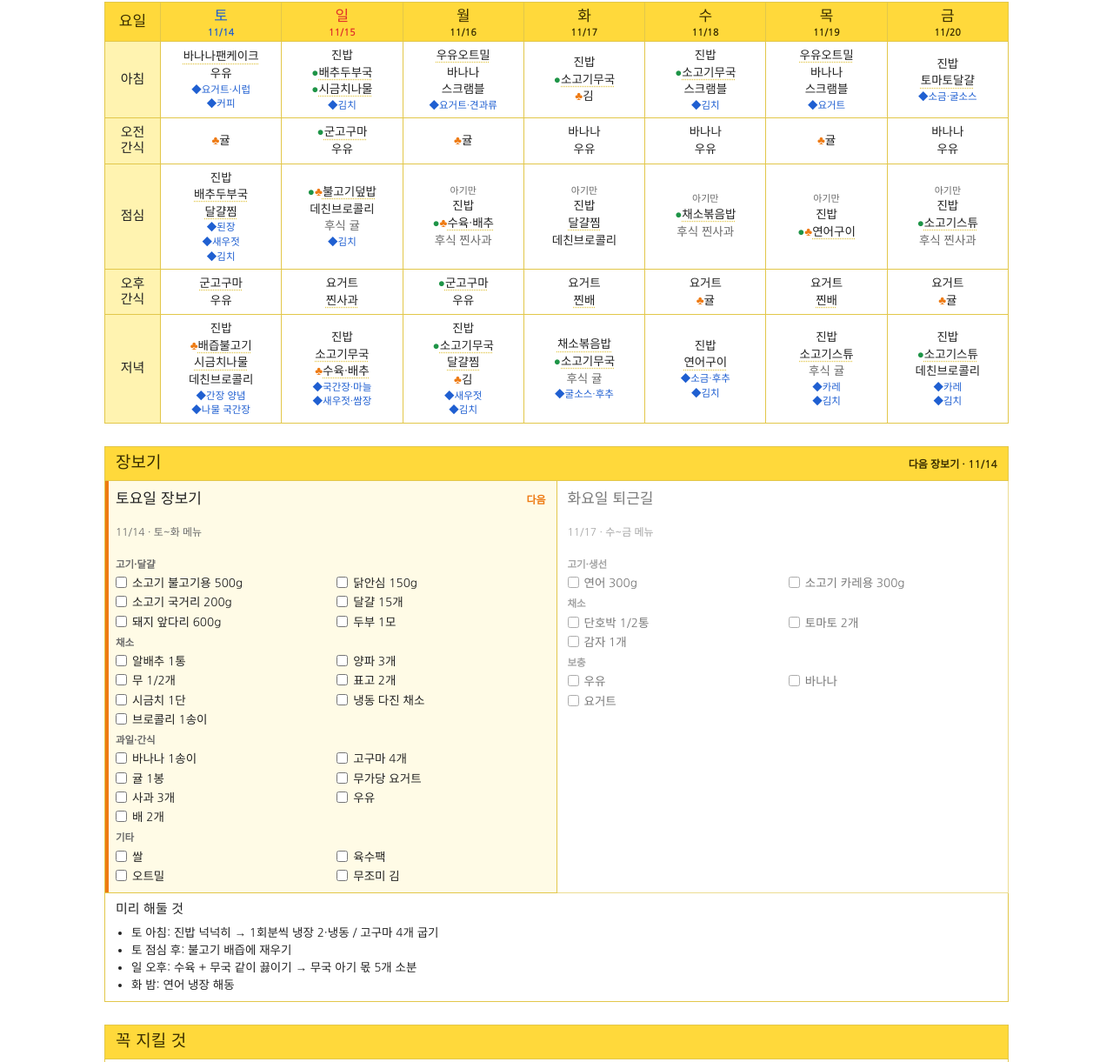
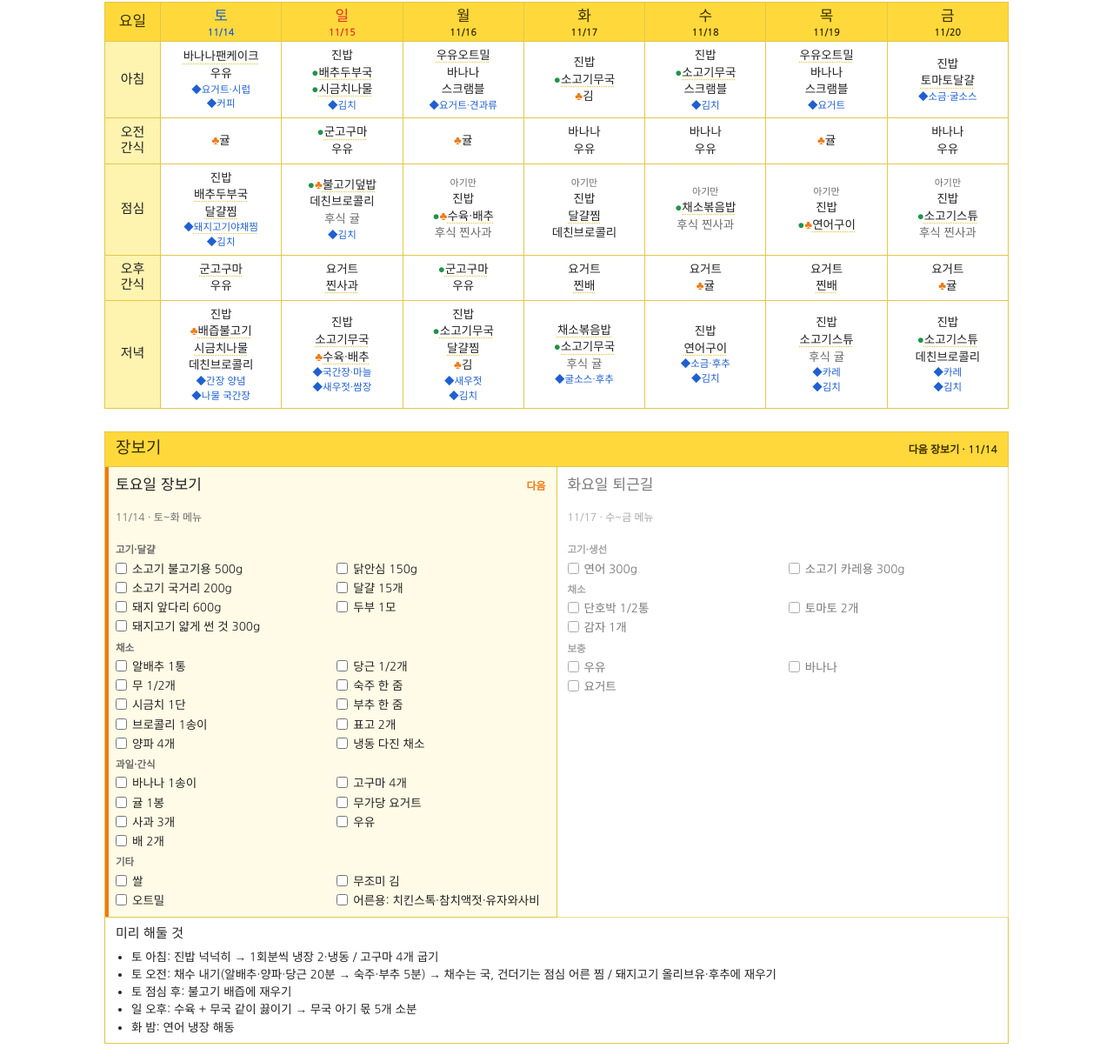
Before and after one commit to ybybgo/toddler-meal-plan, a plain HTML site: page index.html in a window 1280 px wide. Shown: the part 99-1320 px from the top of the page at 87% size. Drawn offline with Linux system fonts and the light colour scheme.

Commit message:
토 점심에 채수 배추두부국 + 어른용 돼지고기야채찜 추가, 레시피 16개
Co-Authored-By: Claude Opus 5.5 <noreply@anthropic.com>

```diff
--- a/index.html
+++ b/index.html
@@ -4,7 +4,7 @@
 <meta name="description" content="만 12개월 아기와 어른이 같은 재료로 먹는 1주일 유아식 식단표. 장보기 목록, 레시피, 꼭 지킬 것까지 한 장에.">
 <meta property="og:type" content="website">
 <meta property="og:title" content="어른과 같이 먹는 유아식 1주일 식단표">
-<meta property="og:description" content="돌 이후 유아식, 아기 밥 먼저 만들고 어른은 간만 더해요. 장보기 2번·레시피 14개.">
+<meta property="og:description" content="돌 이후 유아식, 아기 밥 먼저 만들고 어른은 간만 더해요. 장보기 2번·레시피 16개.">
 <meta property="og:url" content="https://ybybgo.github.io/toddler-meal-plan/">
 <meta property="og:image" content="https://ybybgo.github.io/toddler-meal-plan/og.png">
 <meta property="og:image:width" content="1200">
@@ -139,6 +139,7 @@ footer{margin-top:16px;font-size:12px;color:var(--muted);border-top:2px solid va
     <div class="prep"><b>미리 해둘 것</b>
       <ul>
         <li>토 아침: 진밥 넉넉히 → 1회분씩 냉장 2·냉동 / 고구마 4개 굽기</li>
+        <li>토 오전: 채수 내기(알배추·양파·당근 20분 → 숙주·부추 5분) → 채수는 국, 건더기는 점심 어른 찜 / 돼지고기 올리브유·후추에 재우기</li>
         <li>토 점심 후: 불고기 배즙에 재우기</li>
         <li>일 오후: 수육 + 무국 같이 끓이기 → 무국 아기 몫 5개 소분</li>
         <li>화 밤: 연어 냉장 해동</li>
@@ -197,8 +198,8 @@ const R={
   b:["단호박 깍둑 → 전자레인지 3분","에어프라이어 180℃ 12분","가시 확인하며 부수기 → 아기 2회분(1회분은 다음 날 점심)"],p:"굽기 전 소금·후추"},
  r6:{t:"소고기단호박스튜",tm:"35분",i:"소고기 카레용 300g, 단호박 1/4통, 감자 1개, 양파 1개, 브로콜리, 물 700ml",
   b:["재료 1cm보다 작게 → 양파 볶고 고기·단호박·감자·물, 20분","브로콜리 넣고 5분 → 아기 3회분(목 저녁, 금 점심·저녁)"],p:"카레 2조각 풀고 5분"},
- r7:{t:"배추두부국",tm:"20분",i:"육수팩 1개 + 물 900ml, 알배추 5장, 두부 1/2모, 양파 1/4개",
-  b:["육수 10분 → 배추·양파 5분 → 두부 3분","아기 그릇에 건더기 위주(1회분은 다음 날 아침)"],p:"된장 1.5큰술, 대파 → 2분"},
+ r7:{t:"배추두부국(채수)",tm:"10분",i:"채수 900ml(아래 채수 레시피), 알배추 3장, 두부 1/2모",
+  b:["채수에 배추(잘게) 5분 → 두부 3분","아기 그릇에 건더기 위주(1회분은 다음 날 아침)"],p:"된장 1.5큰술, 대파 → 2분"},
  r8:{t:"배즙불고기",tm:"재우기 + 10분",i:"불고기용 소고기 500g, 배 1/4개(갈아서), 양파 1/2개, 표고 2개",
   b:["토 점심 후 간 배에 재워 냉장","양파·표고(잘게) 볶다가 고기 + 물 3큰술","익으면 아기 2회분 잘게(1회분은 일 점심)"],p:"간장 2, 설탕 1/2, 마늘 → 졸이고 참기름"},
  r9:{t:"수육·배추",tm:"60분",i:"돼지 앞다리 600g, 양파·대파·마늘·통후추, 알배추 1/4통",
@@ -212,7 +213,11 @@ const R={
  r13:{t:"토마토달걀볶음",tm:"10분",i:"토마토 2개, 달걀 4개",
   b:["토마토 칼집 → 전자레인지 30초 → 껍질 벗겨 깍둑","달걀 반숙 스크램블 → 토마토 볶다 합치기 → 1/3 아기 몫"],p:"소금, 굴소스, 대파"},
  r14:{t:"찐사과·찐배",tm:"3분",i:"사과 또는 배 1/2개",
-  b:["껍질 벗겨 얇게","전자레인지 1분 30초(뚜껑) → 식혀서"],p:"어른은 생으로"}
+  b:["껍질 벗겨 얇게","전자레인지 1분 30초(뚜껑) → 식혀서"],p:"어른은 생으로"},
+ r15:{t:"채수",tm:"25분",i:"알배추 1/4통, 양파 1개, 당근 1/2개, 숙주 한 줌, 부추 한 줌, 물 1.5L",
+  b:["알배추·양파·당근 넣고 20분","숙주·부추 넣고 5분만 더(오래 끓이면 물러지고 쓴맛이 나요)","채수만 걸러 국용·소분 → 건더기 채소는 남겨 두기"],p:"건더기 채소로 돼지고기야채찜"},
+ r16:{t:"돼지고기야채찜",tm:"15분 · 어른용",i:"채수 내고 남은 채소, 얇게 썬 돼지고기 300g, 물, 치킨스톡 1스푼, 참치액젓 1/2스푼, 유자와사비 1/2티스푼, 올리브유·후추",
+  b:["돼지고기는 올리브유·후추에 미리 재워 두기","남은 채소에 물을 자작하게 붓고 치킨스톡·참치액젓·유자와사비","끓으면 돼지고기 넣고 팔팔, 속까지 익히기"],p:"어른 전용(간·유자와사비가 들어가요)"}
 };
 
 /* 식단 2026-11-14~20. 접두어 + 어른만(◆) / * 전날 남겨 둔 것(●) / ~ 더 잘게(♣) / ! 안내 / "후식 " */
@@ -221,7 +226,7 @@ const W=[
  {k:"토",d:"11/14",iso:"2026-11-14",c:"sat",m:[
   [["바나나팬케이크","r11"],["우유"],["+요거트·시럽"],["+커피"]],
   [["~귤"]],
-  [["진밥"],["배추두부국","r7"],["달걀찜","r2"],["+된장"],["+새우젓"],["+김치"]],
+  [["진밥"],["배추두부국","r7"],["달걀찜","r2"],["+돼지고기야채찜","r16"],["+김치"]],
   [["군고구마","r12"],["우유"]],
   [["진밥"],["~배즙불고기","r8"],["시금치나물","r10"],["데친브로콜리"],["+간장 양념"],["+나물 국간장"]]]},
  {k:"일",d:"11/15",iso:"2026-11-15",c:"sun",m:[
@@ -265,10 +270,10 @@ const W=[
 /* 장보기 2번: 토(토~화 메뉴), 화 퇴근길(수~금 메뉴) */
 const TRIPS=[
  {id:"a",day:"2026-11-14",t:"토요일 장보기",sub:"11/14 · 토~화 메뉴",g:[
-  ["고기·달걀",["소고기 불고기용 500g","소고기 국거리 200g","돼지 앞다리 600g","닭안심 150g","달걀 15개","두부 1모"]],
-  ["채소",["알배추 1통","무 1/2개","시금치 1단","브로콜리 1송이","양파 3개","표고 2개","냉동 다진 채소"]],
+  ["고기·달걀",["소고기 불고기용 500g","소고기 국거리 200g","돼지 앞다리 600g","돼지고기 얇게 썬 것 300g","닭안심 150g","달걀 15개","두부 1모"]],
+  ["채소",["알배추 1통","무 1/2개","시금치 1단","브로콜리 1송이","양파 4개","당근 1/2개","숙주 한 줌","부추 한 줌","표고 2개","냉동 다진 채소"]],
   ["과일·간식",["바나나 1송이","귤 1봉","사과 3개","배 2개","고구마 4개","무가당 요거트","우유"]],
-  ["기타",["쌀","오트밀","육수팩","무조미 김"]]]},
+  ["기타",["쌀","오트밀","무조미 김","어른용: 치킨스톡·참치액젓·유자와사비"]]]},
  {id:"b",day:"2026-11-17",t:"화요일 퇴근길",sub:"11/17 · 수~금 메뉴",g:[
   ["고기·생선",["연어 300g","소고기 카레용 300g"]],
   ["채소",["단호박 1/2통","감자 1개","토마토 2개"]],
@@ -284,7 +289,7 @@ function cell(items){
   items.forEach(([raw,id])=>{
     let s=raw, pre='';
     if(s[0]==='!'){td.append(el('span','only',s.slice(1)));return;}
-    if(s[0]==='+'){td.append(el('span','plus','◆'+s.slice(1)));return;}
+    if(s[0]==='+'){const sp=el('span','plus','◆'); if(id){const b=el('button',null,s.slice(1));b.type='button';b.onclick=()=>go(id);sp.append(b);} else sp.append(s.slice(1)); td.append(sp);return;}
     if(s.startsWith('후식 ')){td.append(el('span','dess',s));return;}
     while(s[0]==='*'||s[0]==='~'){ pre+= s[0]==='*'?'<span class="sym-prev">●</span>':'<span class="sym-care">♣</span>'; s=s.slice(1); }
     const sp=el('span','it',pre);
```
Also changed, not shown: og.png, 1 other file.
